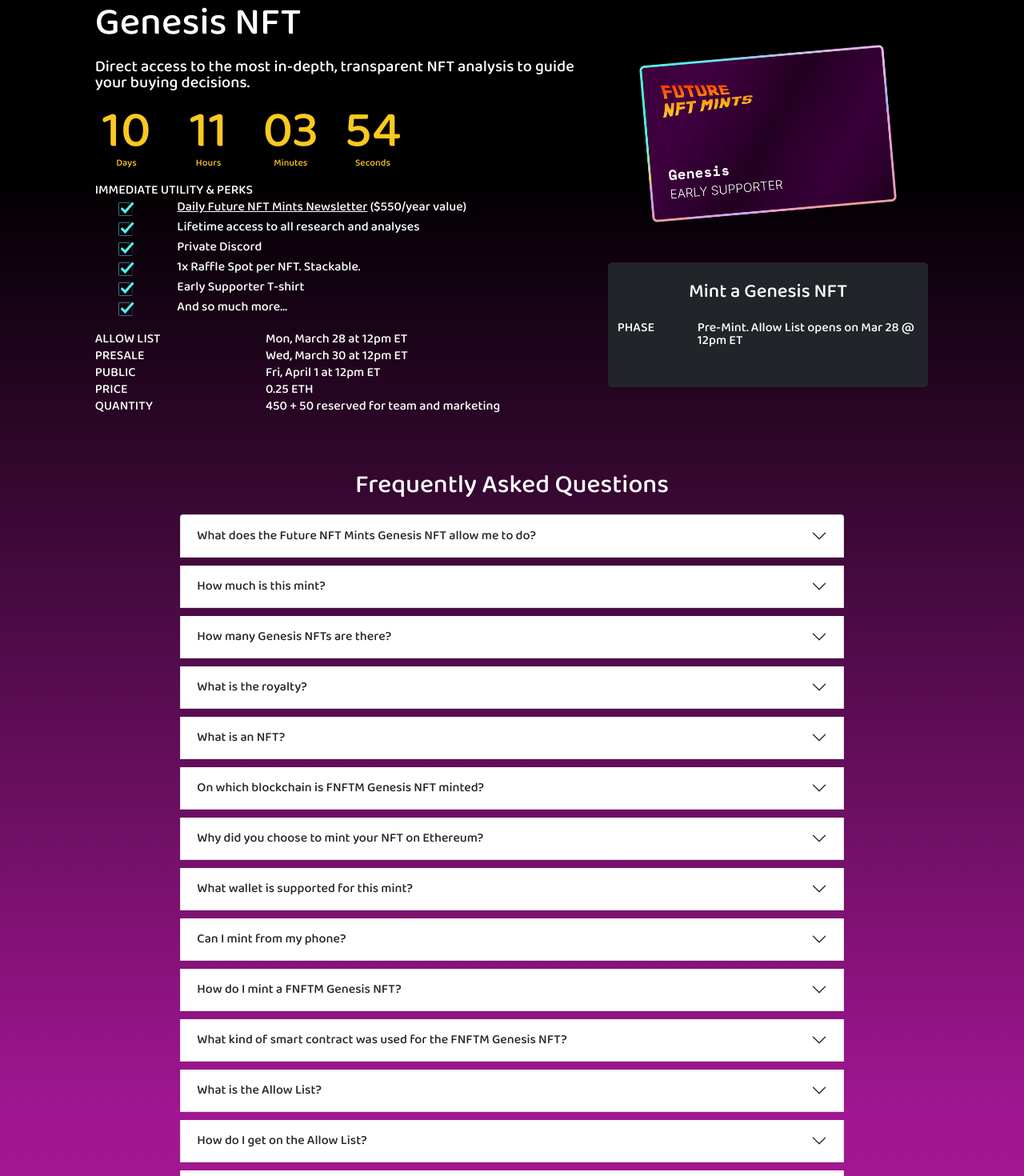
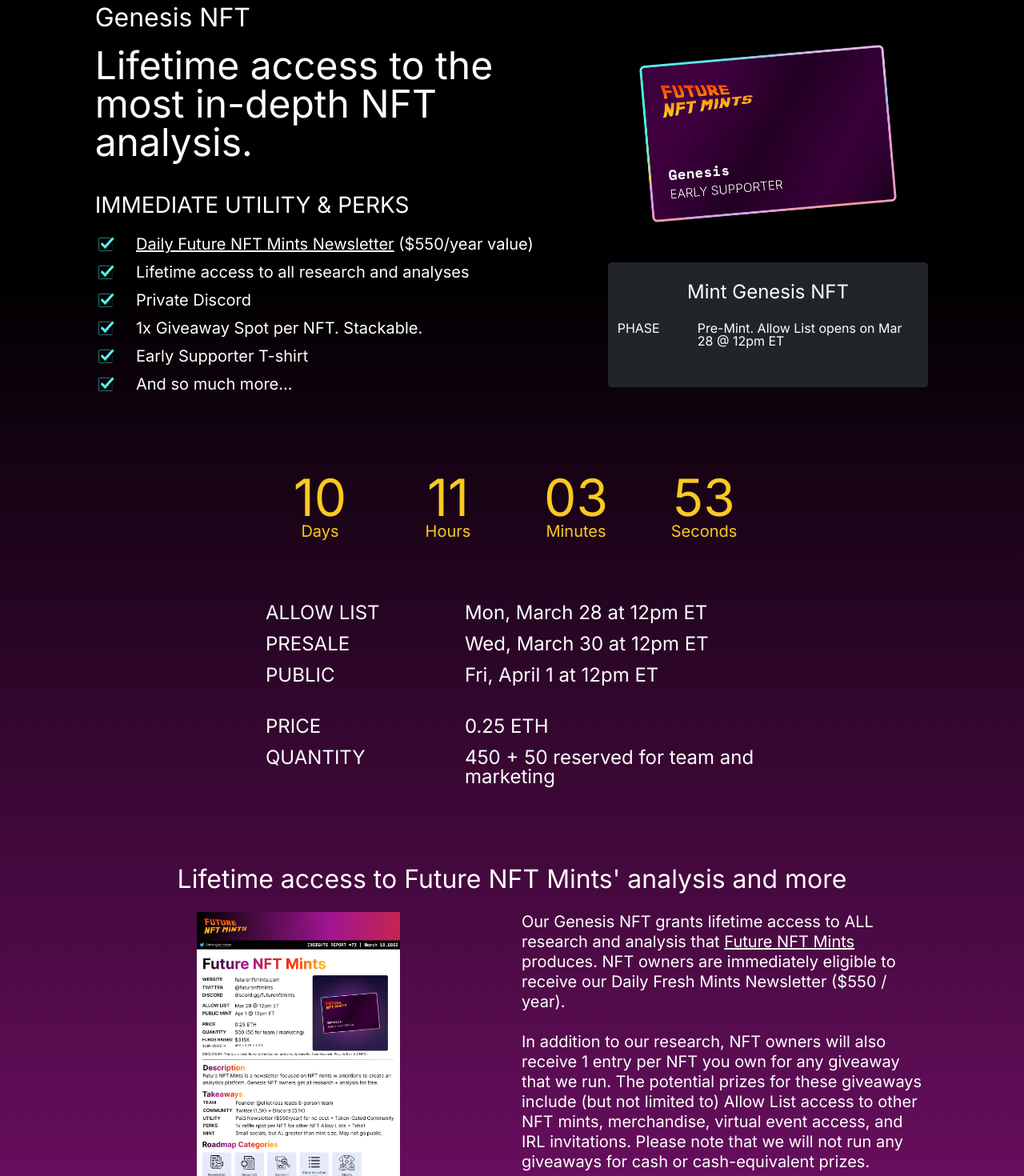
Before and after one commit to sealocal/fnftm-genesismintpage, a React (Create React App) app in the folder dapp/: page / in a window 1280 px wide. Shown: the part 100-1570 px from the top of the page at 80% size. Built offline with nearby package versions, Linux system fonts and the light colour scheme.

Commit message:
updated design

```diff
--- a/dapp/public/index.html
+++ b/dapp/public/index.html
@@ -8,6 +8,7 @@
     <meta name="theme-color" content="#000000" />
     <link rel="stylesheet" href="%PUBLIC_URL%/config/theme.css" />
     <link rel="apple-touch-icon" href="%PUBLIC_URL%/logo192.png" />
+    <link href='https://fonts.googleapis.com/css?family=Inter' rel='stylesheet'>
     <!--
       manifest.json provides metadata used when your web app is installed on a
       user's mobile device or desktop. See https://developers.google.com/web/fundamentals/web-app-manifest/
--- a/dapp/src/App.js
+++ b/dapp/src/App.js
@@ -135,10 +135,10 @@
   const countdownDate = "2022-03-28T18:00:00.000+02:00";
   const countdownRenderer = ({ days, hours, minutes, seconds }) => {
     return <>
-      <Col xs={3} md={2}>{zeroPad(days)}</Col>
-      <Col xs={3} md={2}>{zeroPad(hours)}</Col>
-      <Col xs={3} md={2}>{zeroPad(minutes)}</Col>
-      <Col xs={3} md={2}>{zeroPad(seconds)}</Col>
+      <Col xs={3} md={3}>{zeroPad(days)}</Col>
+      <Col xs={3} md={3}>{zeroPad(hours)}</Col>
+      <Col xs={3} md={3}>{zeroPad(minutes)}</Col>
+      <Col xs={3} md={3}>{zeroPad(seconds)}</Col>
     </>;
   };
 
@@ -283,69 +283,40 @@
         <Row style={{ paddingTop: "50px" }}>
           <Col md={1}></Col>
           <Col md={6}>
-            <Row style={{ color: "#ffffff", fontSize:"3em"}}>
+            <Row style={{ color: "#ffffff", fontSize:"2em"}}>
               <Col>Genesis NFT</Col>
             </Row>
-            <Row style={{ paddingTop: "20px", color: "#ffffff", fontSize:"1.25em" }}>
-              <Col>Direct access to the most in-depth, transparent NFT analysis to guide your buying decisions.</Col>
+            <Row style={{ paddingTop: "20px", color: "#ffffff", fontSize:"3em", lineHeight: "1em" }}>
+              <Col>Lifetime access to the most in-depth NFT analysis.</Col>
             </Row>
             <Row style={{ paddingTop: "20px" }}>
-              <Row style={{ color: "#FAC921", fontSize:"4em", textAlign:"center"}}>
-                <Countdown date={countdownDate} renderer={countdownRenderer} />
-              </Row>
-              <Row style={{ color: "#FAC921", fontSize:"0.75em", textAlign:"center"}}>
-                <Col xs={3} md={2}>Days</Col>
-                <Col xs={3} md={2}>Hours</Col>
-                <Col xs={3} md={2}>Minutes</Col>
-                <Col xs={3} md={2}>Seconds</Col>
-              </Row>
-              <Row style={{ paddingTop: "20px", color: "#ffffff" }}>
+              <Row style={{ paddingTop: "20px", color: "#ffffff", fontSize:"1.75em" }}>
                 <Col>IMMEDIATE UTILITY & PERKS</Col>
               </Row>
-              <Row style={{ paddingTop:"5px" }}>
-                <Col xs={2} style={{ textAlign: "center" }}><img alt="checkmark" src="/config/images/check-box.png" height="20" className="d-inline-block align-top"/></Col>
+              <Row style={{ paddingTop:"25px", fontSize:"1.25em" }}>
+                <Col xs={1} style={{ textAlign: "left" }}><img alt="checkmark" src="/config/images/check-box.png" height="20" className="d-inline-block align-top"/></Col>
                 <Col style={{ color: "#ffffff" }}><StyledLink style={{ color:"#fff", textDecoration:"underline"}} target={"_blank"} href="https://futurenftmints.com">Daily Future NFT Mints Newsletter</StyledLink> ($550/year value)</Col>
               </Row>
-              <Row style={{ paddingTop:"5px" }}>
-                <Col xs={2} style={{ textAlign: "center" }}><img alt="checkmark" src="/config/images/check-box.png" height="20" className="d-inline-block align-top"/></Col>
+              <Row style={{ paddingTop:"15px", fontSize:"1.25em" }}>
+                <Col xs={1} style={{ textAlign: "left" }}><img alt="checkmark" src="/config/images/check-box.png" height="20" className="d-inline-block align-top"/></Col>
                 <Col style={{ color: "#ffffff" }}>Lifetime access to all research and analyses</Col>
               </Row>
-              <Row style={{ paddingTop:"5px" }}>
-                <Col xs={2} style={{ textAlign: "center" }}><img alt="checkmark" src="/config/images/check-box.png" height="20" className="d-inline-block align-top"/></Col>
+              <Row style={{ paddingTop:"15px", fontSize:"1.25em" }}>
+                <Col xs={1} style={{ textAlign: "left" }}><img alt="checkmark" src="/config/images/check-box.png" height="20" className="d-inline-block align-top"/></Col>
                 <Col style={{ color: "#ffffff" }}>Private Discord</Col>
               </Row>
-              <Row style={{ paddingTop:"5px" }}>
-                <Col xs={2} style={{ textAlign: "center" }}><img alt="checkmark" src="/config/images/check-box.png" height="20" className="d-inline-block align-top"/></Col>
-                <Col style={{ color: "#ffffff" }}>1x Raffle Spot per NFT. Stackable.</Col>
+              <Row style={{ paddingTop:"15px", fontSize:"1.25em" }}>
+                <Col xs={1} style={{ textAlign: "left" }}><img alt="checkmark" src="/config/images/check-box.png" height="20" className="d-inline-block align-top"/></Col>
+                <Col style={{ color: "#ffffff" }}>1x Giveaway Spot per NFT. Stackable.</Col>
               </Row>
-              <Row style={{ paddingTop:"5px" }}>
-                <Col xs={2} style={{ textAlign: "center" }}><img alt="checkmark" src="/config/images/check-box.png" height="20" className="d-inline-block align-top"/></Col>
+              <Row style={{ paddingTop:"15px", fontSize:"1.25em" }}>
+                <Col xs={1} style={{ textAlign: "left" }}><img alt="checkmark" src="/config/images/check-box.png" height="20" className="d-inline-block align-top"/></Col>
                 <Col style={{ color: "#ffffff" }}>Early Supporter T-shirt</Col>
               </Row>
-              <Row style={{ paddingTop:"5px" }}>
-                <Col xs={2} style={{ textAlign: "center" }}><img alt="checkmark" src="/config/images/check-box.png" height="20" className="d-inline-block align-top"/></Col>
+              <Row style={{ paddingTop:"15px", fontSize:"1.25em" }}>
+                <Col xs={1} style={{ textAlign: "left" }}><img alt="checkmark" src="/config/images/check-box.png" height="20" className="d-inline-block align-top"/></Col>
                 <Col style={{ color: "#ffffff" }}>And so much more...</Col>
               </Row>
-            </Row>
-            <Row style={{ paddingTop: "20px", color: "#ffffff" }}>
-              <Col xs={4}>ALLOW LIST</Col>
-              <Col>Mon, March 28 at 12pm ET</Col>
-            </Row>
-            <Row style={{ paddingTop: "5px", color: "#ffffff" }}>
-              <Col xs={4}>PRESALE</Col>
-              <Col>Wed, March 30 at 12pm ET</Col>
-            </Row>
-            <Row style={{ paddingTop: "5px", color: "#ffffff" }}>
-              <Col xs={4}>PUBLIC</Col>
-              <Col>Fri, April 1 at 12pm ET</Col>
-            </Row>
-            <Row style={{ paddingTop: "5px", color: "#ffffff" }}>
-              <Col xs={4}>PRICE</Col>
-              <Col>0.25 ETH</Col>
-            </Row>
-            <Row style={{ paddingTop: "5px", color: "#ffffff" }}>
-              <Col xs={4}>QUANTITY</Col>
-              <Col>450 + 50 reserved for team and marketing</Col>
             </Row>
           </Col>
           <Col md={4}>
@@ -356,7 +327,7 @@
             <Row style={{ marginTop:"50px", backgroundColor: "#212529", borderRadius: "5px", marginLeft:"1px", marginRight:"1px" }}>
               <Col>
                 <Row style={{ paddingTop:"25px" }}>
-                  <Col style={{ textAlign: "center", color: "#ffffff", fontSize:"1.5em" }}>Mint a Genesis NFT</Col>
+                  <Col style={{ textAlign: "center", color: "#ffffff", fontSize:"1.5em" }}>Mint Genesis NFT</Col>
                 </Row>
 
                 <Row style={{ paddingTop:"25px" }}>
@@ -502,6 +473,89 @@
           <Col md={1}></Col>
         </Row>
 
+        <Row style={{ paddingTop: "100px" }}>
+          <Col md={3}></Col>
+          <Col xs={12} md={6}>
+          <Row style={{ textAlign:"center"}}>
+              <Col>
+                <Row style={{ color: "#FAC921", fontSize:"4em", textAlign:"center"}}>
+                  <Countdown date={countdownDate} renderer={countdownRenderer} />
+                </Row>
+                <Row style={{ color: "#FAC921", fontSize:"1.25em", textAlign:"center"}}>
+                  <Col xs={3} md={3}>Days</Col>
+                  <Col xs={3} md={3}>Hours</Col>
+                  <Col xs={3} md={3}>Minutes</Col>
+                  <Col xs={3} md={3}>Seconds</Col>
+                </Row>
+              </Col>
+            </Row>
+          </Col>
+        </Row>
+        <Row>
+          <Col md={3}></Col>
+          <Col xs={12} md={7}>
+            <Row style={{ paddingTop: "80px", color: "#ffffff", fontSize:"1.5em" }}>
+              <Col xs={4}>ALLOW LIST</Col>
+              <Col>Mon, March 28 at 12pm ET</Col>
+            </Row>
+            <Row style={{ paddingTop: "15px", color: "#ffffff", fontSize:"1.5em" }}>
+              <Col xs={4}>PRESALE</Col>
+              <Col>Wed, March 30 at 12pm ET</Col>
+            </Row>
+            <Row style={{ paddingTop: "15px", color: "#ffffff", fontSize:"1.5em" }}>
+              <Col xs={4}>PUBLIC</Col>
+              <Col>Fri, April 1 at 12pm ET</Col>
+            </Row>
+            <Row style={{ paddingTop: "40px", color: "#ffffff", fontSize:"1.5em" }}>
+              <Col xs={4}>PRICE</Col>
+              <Col>0.25 ETH</Col>
+            </Row>
+            <Row style={{ paddingTop: "15px", color: "#ffffff", fontSize:"1.5em" }}>
+              <Col xs={4}>QUANTITY</Col>
+              <Col>450 + 50 reserved for team and marketing</Col>
+            </Row>
+          </Col>
+        </Row>
+
+        <Row style={{ paddingTop: "100px" }}>
+         <Col style={{ textAlign:"center", fontSize: "2em", color: " #ffffff" }}>
+         Lifetime access to Future NFT Mints' analysis and more
+          </Col>
+        </Row>
+        <Row style={{ paddingTop: "25px" }}>
+          <Col md={1}></Col>
+          <Col md={5} style={{textAlign:"center", paddingBottom:"20px"}}>
+              <img
+                alt=""
+                src="/config/images/2022-03-18-FutureNFTMints.png"
+                height="500"
+                className="d-inline-block align-top"
+                margin="10"
+              />
+          </Col>
+          <Col md={5} style={{ fontSize: "1.25em", color: " #ffffff", lineHeight: "1.25em" }}>
+            Our Genesis NFT grants lifetime access to ALL research and analysis that <StyledLink style={{ color:"#fff", textDecoration:"underline"}} target={"_blank"} href="https://futurenftmints.com">Future NFT Mints</StyledLink> produces. NFT owners are immediately eligible to receive our Daily Fresh Mints Newsletter ($550 / year).
+            <br /><br />In addition to our research, NFT owners will also receive 1 entry per NFT you own for any giveaway that we run. The potential prizes for these giveaways include (but not limited to) Allow List access to other NFT mints, merchandise, virtual event access, and IRL invitations. Please note that we will not run any giveaways for cash or cash-equivalent prizes.
+            <br /><br />We make no promises as to what benefits you may receive for any expansions beyond our research and analysis products. For instance, if we begin selling NFT artwork or candy bars or create a movie or anything that isn’t related to research and analytics, you won’t receive that for free.
+          </Col>
+        </Row>
+
+        <Row style={{ paddingTop: "75px" }}>
+
+          <Col md={2}></Col>
+          <Col md={8} xs={12} style={{ textAlign:"center", fontSize: "3em", color: " #ffffff" }}>
+            Join our Discord and enter to win an Allow List spot. All entries are automatically added to our Presale.
+            <br /><br />
+            <StyledLink target={"_blank"} href="https://discord.gg/futurenftmints">
+            <Button size="lg" style={{ backgroundColor: "#F83700", border: "#F83700", padding:"20px" }}>
+                Join our Discord
+              </Button>
+            </StyledLink>
+
+          </Col>
+          <Col md={2}></Col>
+        </Row>
+
         <Row style={{ paddingTop: "75px" }}>
 
           <Col md={3}></Col>
@@ -514,26 +568,13 @@
         <Row style={{ paddingTop: "20px", paddingBottom: "100px" }}>
 
           <Col md={2}></Col>
-          <Col md={8} xs={12} style={{ textAlign:"left" }}>
+          <Col md={8} xs={12} style={{ textAlign:"left", lineHeight: "1.25em" }}>
             <Accordion alwaysOpen>
-            <Accordion.Item eventKey="24" style={{marginBottom:"10px"}}>
-                <Accordion.Header>What does the Future NFT Mints Genesis NFT allow me to do?</Accordion.Header>
-                <Accordion.Body style={{color:"#fff"}}>
-                The FNFTM Genesis NFT grants you lifetime access to ALL research and analysis that <StyledLink style={{ color:"#fff", textDecoration:"underline"}} target={"_blank"} href="https://futurenftmints.com">Future NFT Mints</StyledLink> produces. Today, that means that you are immediately eligible to begin receiving our Daily Fresh Mints Newsletter ($550 / year) as a part of the NFT. We have plans to expand our subscription service to include access to our research as a website with more functionality and data related to NFTs. We will create a token-gated website that allows our NFT owners to have FREE access to this research.
-                <br /><br />In addition to lifetime access to our research, you will also receive 1 raffle entry per NFT you own for any raffle that we run. The prizes for these raffles will include but not limited to Allow List access to other NFT mints, merchandise, virtual event access, and IRL invitations. Please note that we will not run any raffles for cash or cash-equivalent prizes.
-                <br /><br />While the Genesis NFT grants you lifetime access to all our research and analytics, if we decide to begin selling NFT artwork or candy bars or create a movie or anything that isn’t related to research and analytics, you won’t receive that for free. We make no promises as to what benefits you may receive for any expansions beyond our research and analysis products.
-                </Accordion.Body>
-              </Accordion.Item>
-            <Accordion.Item eventKey="19" style={{marginBottom:"10px"}}>
-                <Accordion.Header>How much is this mint?</Accordion.Header>
+              <Accordion.Item eventKey="19" style={{marginBottom:"10px"}}>
+                <Accordion.Header>How much is this mint and how many Genesis NFTs will there be?</Accordion.Header>
                 <Accordion.Body style={{color:"#fff"}}>
                 0.25 ETH.
-                </Accordion.Body>
-              </Accordion.Item>
-              <Accordion.Item eventKey="20" style={{marginBottom:"10px"}}>
-                <Accordion.Header>How many Genesis NFTs are there?</Accordion.Header>
-                <Accordion.Body style={{color:"#fff"}}>
-                500. We are selling 450, and we are reserving 50 for our team and marketing.
+                <br /><br />500. We are selling 450, and we are reserving 50 for our team and marketing.
                 </Accordion.Body>
               </Accordion.Item>
               <Accordion.Item eventKey="21" style={{marginBottom:"10px"}}>
@@ -546,12 +587,6 @@
                 <Accordion.Header>What is an NFT?</Accordion.Header>
                 <Accordion.Body style={{color:"#fff"}}>
                 ‘NFT’ is an acronym that stands for Non-Fungible Token. An NFT is a digital record that cannot be taken away and is publicly viewable. The technology that makes this possible is the blockchain and smart contracts. If you’re looking to learn more about NFTs, we have a <StyledLink style={{ color:"#fff", textDecoration:"underline"}} target={"_blank"} href="https://futurenftmints.com/web3-resources.html">resources page</StyledLink> with links to some of the best minds in the space who explain everything in more detail.
-                </Accordion.Body>
-              </Accordion.Item>
-              <Accordion.Item eventKey="8" style={{marginBottom:"10px"}}>
-                <Accordion.Header>On which blockchain is FNFTM Genesis NFT minted?</Accordion.Header>
-                <Accordion.Body style={{color:"#fff"}}>
-                Ethereum.
                 </Accordion.Body>
               </Accordion.Item>
               <Accordion.Item eventKey="9" style={{marginBottom:"10px"}}>
@@ -628,7 +663,7 @@
               <Accordion.Item eventKey="23" style={{marginBottom:"10px"}}>
                 <Accordion.Header>How will the money earned in this mint be used?</Accordion.Header>
                 <Accordion.Body style={{color:"#fff"}}>
-                All the money earned from the Genesis Mint will be accounted as revenue for Future NFT Mints, Inc, and it will be used to fund operations. In particular, it will largely fund salaries for full-time employees and contractors plus other operational expenses like the cost of the smart contract, servers / databases for the website, software licenses, travel to conferences, and other expenses required to operate a Web3 / NFT / research business. Since these funds are accounted as revenue, Future NFT Mints, Inc may also be required to use some of the funds to pay for taxes.
+                All the money earned from the Genesis Mint will be accounted as revenue for Future NFT Mints, Inc, and it will be used to fund our business. Since these funds are accounted as revenue, Future NFT Mints, Inc may also be required to use some of the funds to pay for taxes.
                 </Accordion.Body>
               </Accordion.Item>
 
--- a/dapp/src/styles/reset.css
+++ b/dapp/src/styles/reset.css
@@ -130,8 +130,7 @@
 
 body {
   margin: 0;
-  font-family: "coder", "Roboto", "Oxygen", "Ubuntu", "Cantarell", "Fira Sans",
-    "Droid Sans", "Helvetica Neue", sans-serif;
+  font-family: "inter";
   -webkit-font-smoothing: antialiased;
   -moz-osx-font-smoothing: grayscale;
 }
```
Also changed, not shown: dapp/public/config/images/2022-03-18-FutureNFTMints.png (added).
